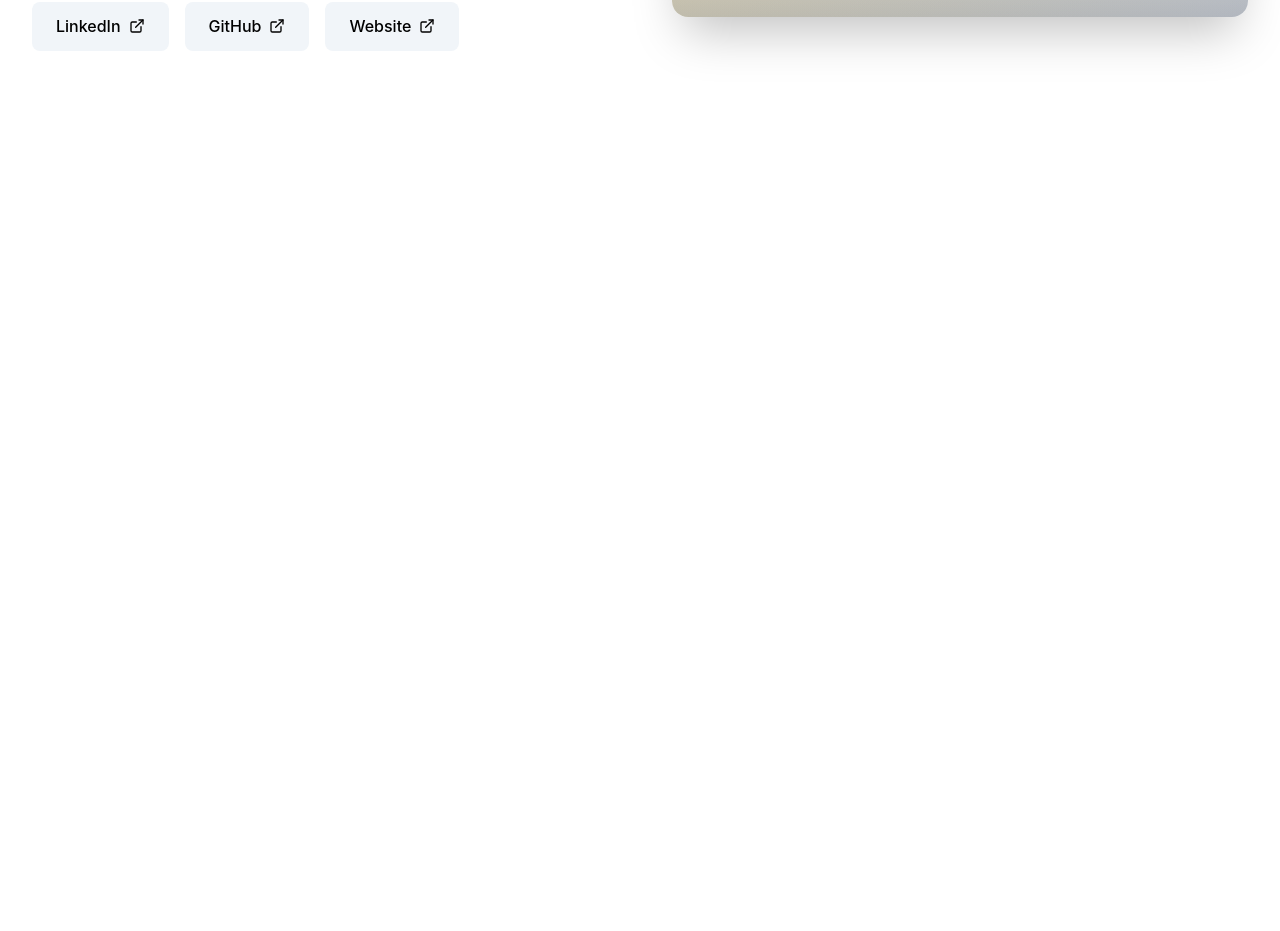
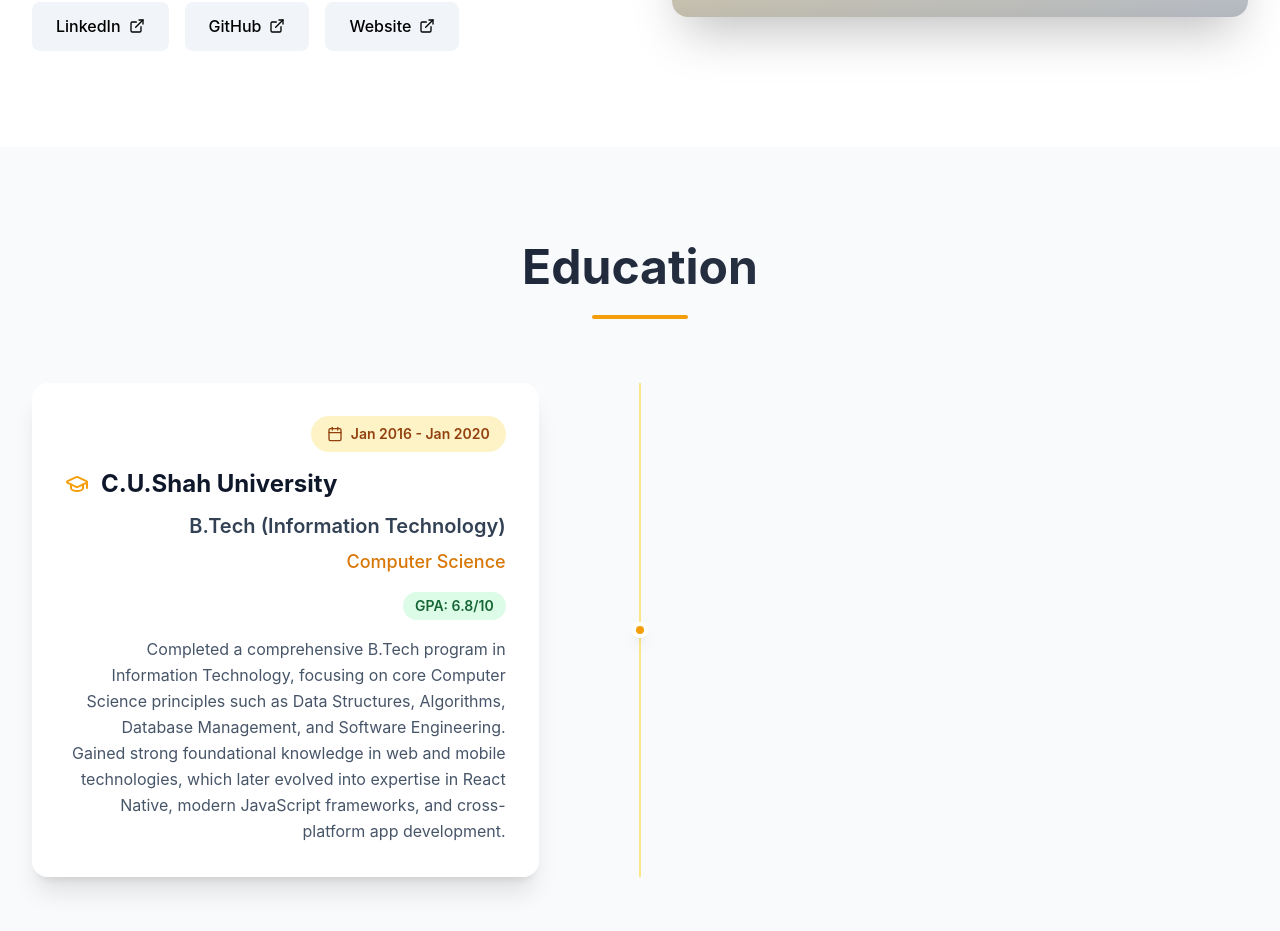
Before and after one commit to harpalsinhJadav/my-portfolio, a React (Vite) app: page / in a window 1280 px wide. Shown: the part 1517-2448 px from the top of the page. Before the commit the page ends 1664 px from the top, so only its background shows below. Built offline with nearby package versions, Linux system fonts and the light colour scheme.

Commit message:
Added education static data  added education segment in portfolio

```diff
--- a/package.json
+++ b/package.json
@@ -10,6 +10,7 @@
     "preview": "vite preview"
   },
   "dependencies": {
+    "date-fns": "^4.1.0",
     "framer-motion": "^12.23.12",
     "lucide-react": "^0.540.0",
     "react": "^19.1.1",
--- /dev/null
+++ b/src/Components/EducationSection.tsx
@@ -0,0 +1,100 @@
+import React from "react";
+import { motion } from "framer-motion";
+import { format } from "date-fns";
+import { GraduationCap, Calendar } from "lucide-react";
+
+export default function EducationSection({ educationList }) {
+  if (!educationList || educationList.length === 0) return null;
+
+  return (
+    <section id="education" className="py-24 bg-slate-50">
+      <div className="max-w-7xl mx-auto px-4 sm:px-6 lg:px-8">
+        <motion.div
+          initial={{ opacity: 0, y: 50 }}
+          whileInView={{ opacity: 1, y: 0 }}
+          transition={{ duration: 0.8 }}
+          viewport={{ once: true }}
+          className="text-center mb-16"
+        >
+          <h2 className="text-4xl md:text-5xl font-bold gradient-text mb-6">
+            Education
+          </h2>
+          <div className="w-24 h-1 bg-amber-500 mx-auto rounded-full"></div>
+        </motion.div>
+
+        <div className="relative">
+          {/* Timeline Line */}
+          <div className="absolute left-8 md:left-1/2 transform md:-translate-x-px h-full w-0.5 bg-amber-200"></div>
+
+          <div className="space-y-12">
+            {educationList.map((education, index) => (
+              <motion.div
+                key={education.id}
+                initial={{ opacity: 0, y: 50 }}
+                whileInView={{ opacity: 1, y: 0 }}
+                transition={{ duration: 0.8, delay: index * 0.2 }}
+                viewport={{ once: true }}
+                className={`relative flex items-center ${
+                  index % 2 === 0 ? 'md:flex-row' : 'md:flex-row-reverse'
+                } flex-col md:gap-16`}
+              >
+                {/* Timeline Dot */}
+                <div className="absolute left-8 md:left-1/2 transform -translate-x-1/2 w-4 h-4 bg-amber-500 rounded-full border-4 border-white shadow-lg z-10"></div>
+
+                {/* Content Card */}
+                <div className={`w-full md:w-5/12 ml-16 md:ml-0 ${index % 2 === 0 ? 'md:text-right' : 'md:text-left'}`}>
+                  <div className="glass-effect rounded-2xl p-8 shadow-xl hover:shadow-2xl transition-all duration-300 group">
+                    {/* Date Badge */}
+                    <div className={`inline-flex items-center gap-2 px-4 py-2 bg-amber-100 text-amber-800 rounded-full text-sm font-semibold mb-4 ${
+                      index % 2 === 0 ? 'md:ml-auto' : ''
+                    }`}>
+                      <Calendar className="w-4 h-4" />
+                      {format(new Date(education.start_date), "MMM yyyy")} - {
+                        education.is_current ? "Present" : format(new Date(education.end_date), "MMM yyyy")
+                      }
+                    </div>
+
+                    {/* Institution */}
+                    <div className="flex items-center gap-3 mb-3">
+                      <GraduationCap className="w-6 h-6 text-amber-500 group-hover:scale-110 transition-transform duration-300" />
+                      <h3 className="text-2xl font-bold text-slate-900">
+                        {education.institution}
+                      </h3>
+                    </div>
+
+                    {/* Degree */}
+                    <h4 className="text-xl font-semibold text-slate-700 mb-2">
+                      {education.degree}
+                    </h4>
+
+                    {/* Field of Study */}
+                    <p className="text-lg text-amber-600 font-medium mb-4">
+                      {education.field_of_study}
+                    </p>
+
+                    {/* GPA */}
+                    {education.gpa && (
+                      <div className="inline-block px-3 py-1 bg-green-100 text-green-800 rounded-full text-sm font-semibold mb-4">
+                        GPA: {education.gpa}
+                      </div>
+                    )}
+
+                    {/* Description */}
+                    {education.description && (
+                      <p className="text-slate-600 leading-relaxed">
+                        {education.description}
+                      </p>
+                    )}
+                  </div>
+                </div>
+
+                {/* Spacer for alternating layout */}
+                <div className="hidden md:block w-5/12"></div>
+              </motion.div>
+            ))}
+          </div>
+        </div>
+      </div>
+    </section>
+  );
+}
--- a/src/Pages/Portfolio.tsx
+++ b/src/Pages/Portfolio.tsx
@@ -4,9 +4,11 @@ import APIData from "../assets/APIData";
 
 import HeroSection from "../components/HeroSection";
 import AboutSection from  "../components/AboutSection";
+import EducationSection from "../components/EducationSection";
 
 export default function Portfolio() {
   const [developer, setDeveloper] = useState(null);
+  const [education, setEducation] = useState([]);
   const [isLoading, setIsLoading] = useState(true);
 
   useEffect(() => {
@@ -16,8 +18,10 @@ export default function Portfolio() {
   const loadPortfolioData = async () => {
     try {
       const devData = APIData.Developer
+      const eduData = APIData.Education
 
       setDeveloper(devData[0] || null);
+      setEducation(eduData)
     } catch (error) {
       console.error("Error loading portfolio data:", error);
     } finally {
@@ -40,6 +44,7 @@ export default function Portfolio() {
     <div className="min-h-screen">
       <HeroSection developer={developer} />
       <AboutSection developer={developer} />
+      <EducationSection educationList={education} />
     </div>
   );
 }
--- a/src/assets/APIData.js
+++ b/src/assets/APIData.js
@@ -21,7 +21,25 @@ const APIData = {
             "created_by": "harpalsinh.jadav99@gmail.com",
             "is_sample": false
         }
-    ]
+    ],
+    "Education":[
+        {
+            "institution": "C.U.Shah University",
+            "degree": "B.Tech (Information Technology)",
+            "field_of_study": "Computer Science",
+            "start_date": "2016",
+            "end_date": "2020",
+            "gpa": "6.8/10",
+            "description": "Completed a comprehensive B.Tech program in Information Technology, focusing on core Computer Science principles such as Data Structures, Algorithms, Database Management, and Software Engineering. Gained strong foundational knowledge in web and mobile technologies, which later evolved into expertise in React Native, modern JavaScript frameworks, and cross-platform app development.",
+            "is_current": false,
+            "id": "68a6a815f5f89cfca3b18a41",
+            "created_date": "2025-08-21T05:01:09.684000",
+            "updated_date": "2025-08-21T05:01:09.684000",
+            "created_by_id": "68a6a750f5f89cfca3b18999",
+            "created_by": "harpalsinh.jadav99@gmail.com",
+            "is_sample": false
+        }
+    ],
 }
 
 export default APIData;
```
